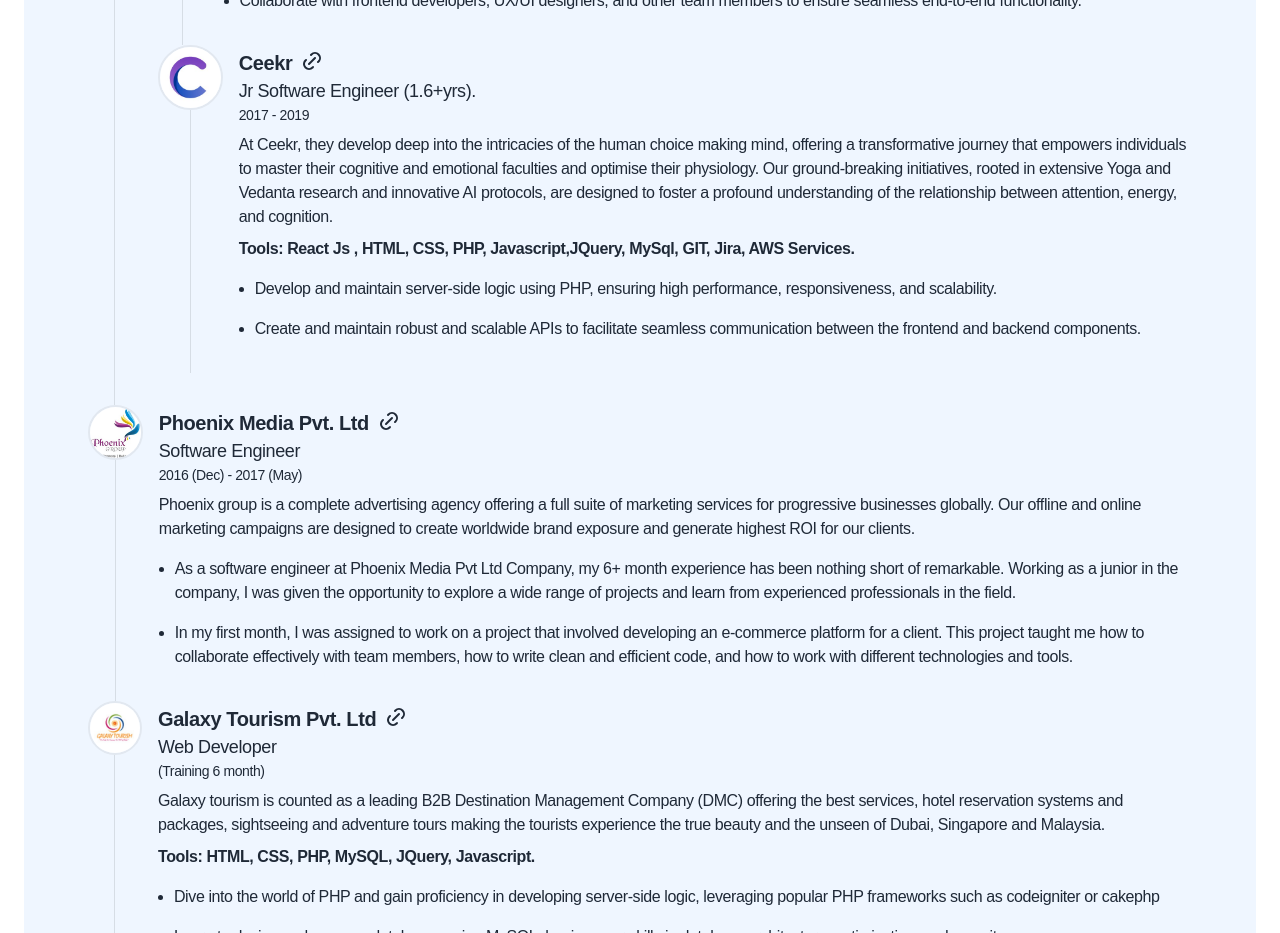
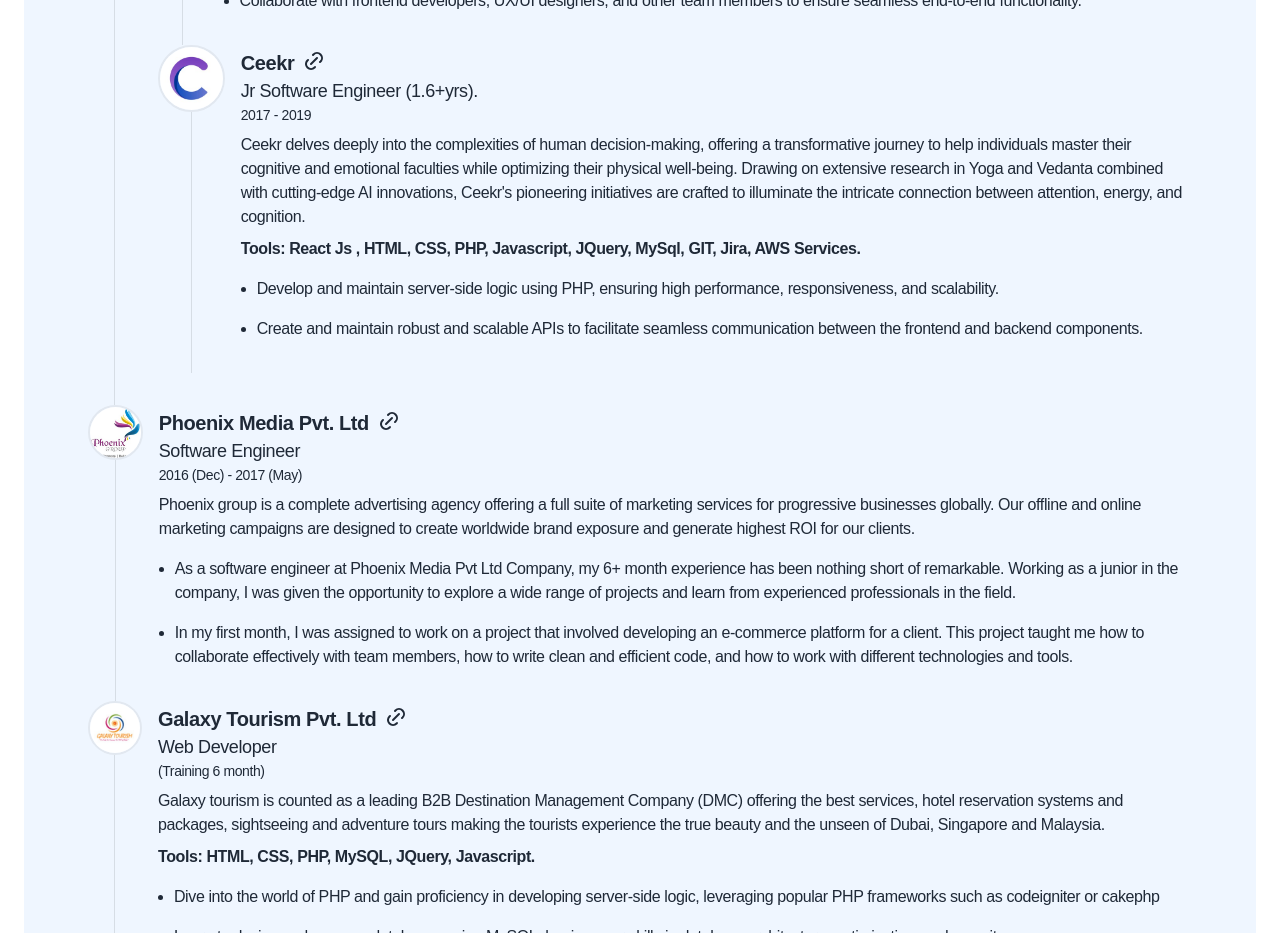
Before and after one commit to dpk1391981/myprofile, a Next.js app: page / in a window 1280 px wide. Shown: the part 2480-3413 px from the top of the page. Built offline with nearby package versions, Linux system fonts and the light colour scheme; no server answers.

Commit message:
Update Experience.tsx

```diff
--- a/components/Experience.tsx
+++ b/components/Experience.tsx
@@ -260,14 +260,9 @@
 
                               <div className='text-muted mt-2'>
                                 <div className='text-base font-normal'>
-                                  At Ceekr, they develop deep into the intricacies of the human choice making mind,
-                                  offering a transformative journey that empowers individuals to master their cognitive
-                                  and emotional faculties and optimise their physiology. Our ground-breaking
-                                  initiatives, rooted in extensive Yoga and Vedanta research and innovative AI
-                                  protocols, are designed to foster a profound understanding of the relationship between
-                                  attention, energy, and cognition.
+                                Ceekr delves deeply into the complexities of human decision-making, offering a transformative journey to help individuals master their cognitive and emotional faculties while optimizing their physical well-being. Drawing on extensive research in Yoga and Vedanta combined with cutting-edge AI innovations, Ceekr's pioneering initiatives are crafted to illuminate the intricate connection between attention, energy, and cognition.
                                   <p className='text-base font-bold mt-2'>
-                                    Tools: React Js , HTML, CSS, PHP, Javascript,JQuery, MySql, GIT, Jira, AWS Services.
+                                    Tools: React Js , HTML, CSS, PHP, Javascript, JQuery, MySql, GIT, Jira, AWS Services.
                                   </p>
                                 </div>
                                 <ul className='list-disc mt-4 ml-4'>
```
